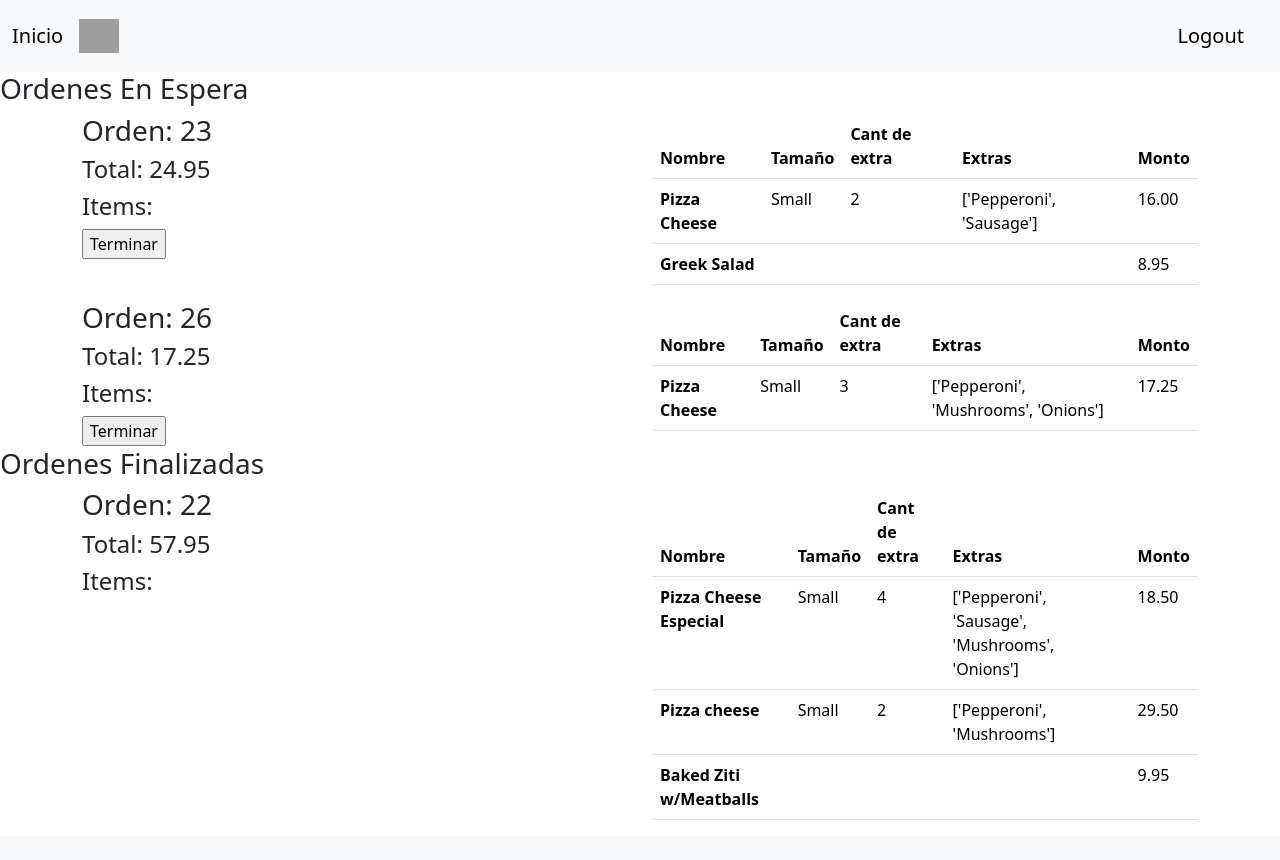
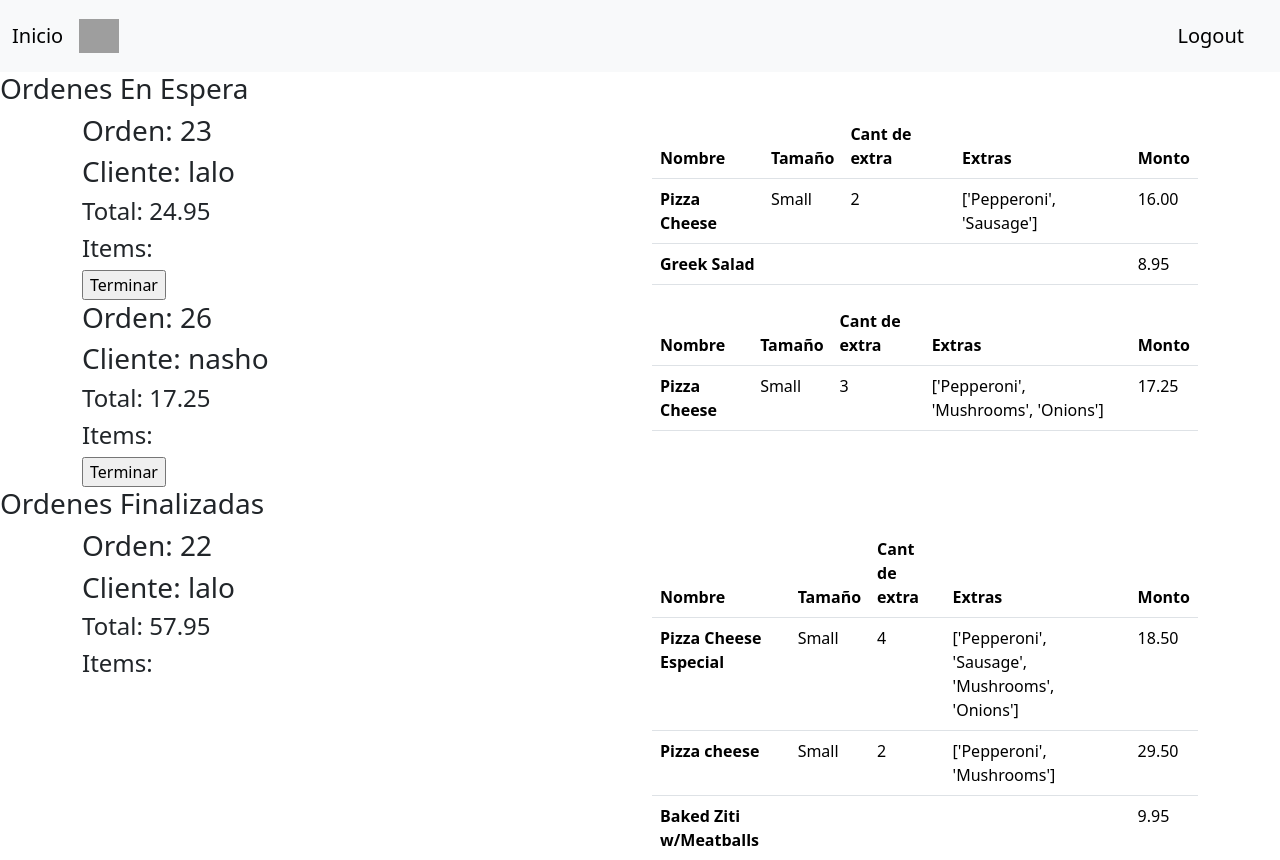
Before and after one commit to themuerte/cs50w-project3, a Django app: page /admin_order/ in a window 1280 px wide. Shown: the top 860 px of the page. Before the commit the page ends 820 px from the top, so only its background shows below. Run offline with Django 3.2, Linux system fonts and the light colour scheme; data comes from the database, SQL or seed files in the repository; both versions use the stored data as it was after the commit; some libraries are stand-ins or nearby versions; grey boxes are pictures that could not be loaded.

Commit message:
ahora si termiando

```diff
--- a/templates/menu/admin.html
+++ b/templates/menu/admin.html
@@ -21,6 +21,7 @@
         <div class="row">
             <div class="col">
                 <h3>Orden: {{ order.pk }}</h3>
+		        <h3>Cliente: {{order.user.username}}</h3>
                 <h4>Total: {{ order.total }}</h4>
                 <h4>Items: </h4>
                 <form action="" method="post">
@@ -76,6 +77,7 @@
         <div class="row">
             <div class="col">
                 <h3>Orden: {{ order.pk }}</h3>
+                <h3>Cliente: {{order.user.username}}</h3>
                 <h4>Total: {{ order.total }}</h4>
                 <h4>Items: </h4>
             </div>
```
Also changed, not shown: db.sqlite3.
